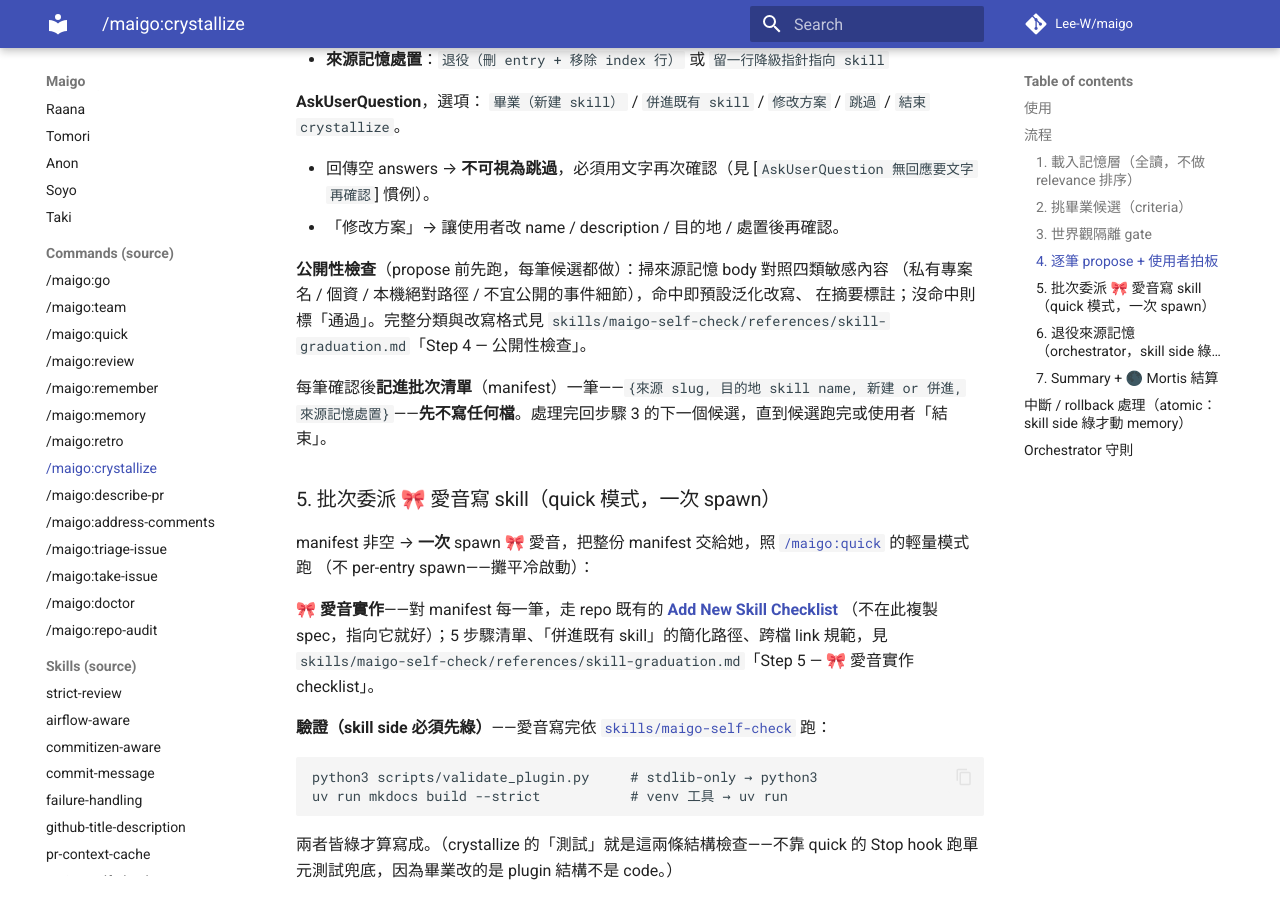
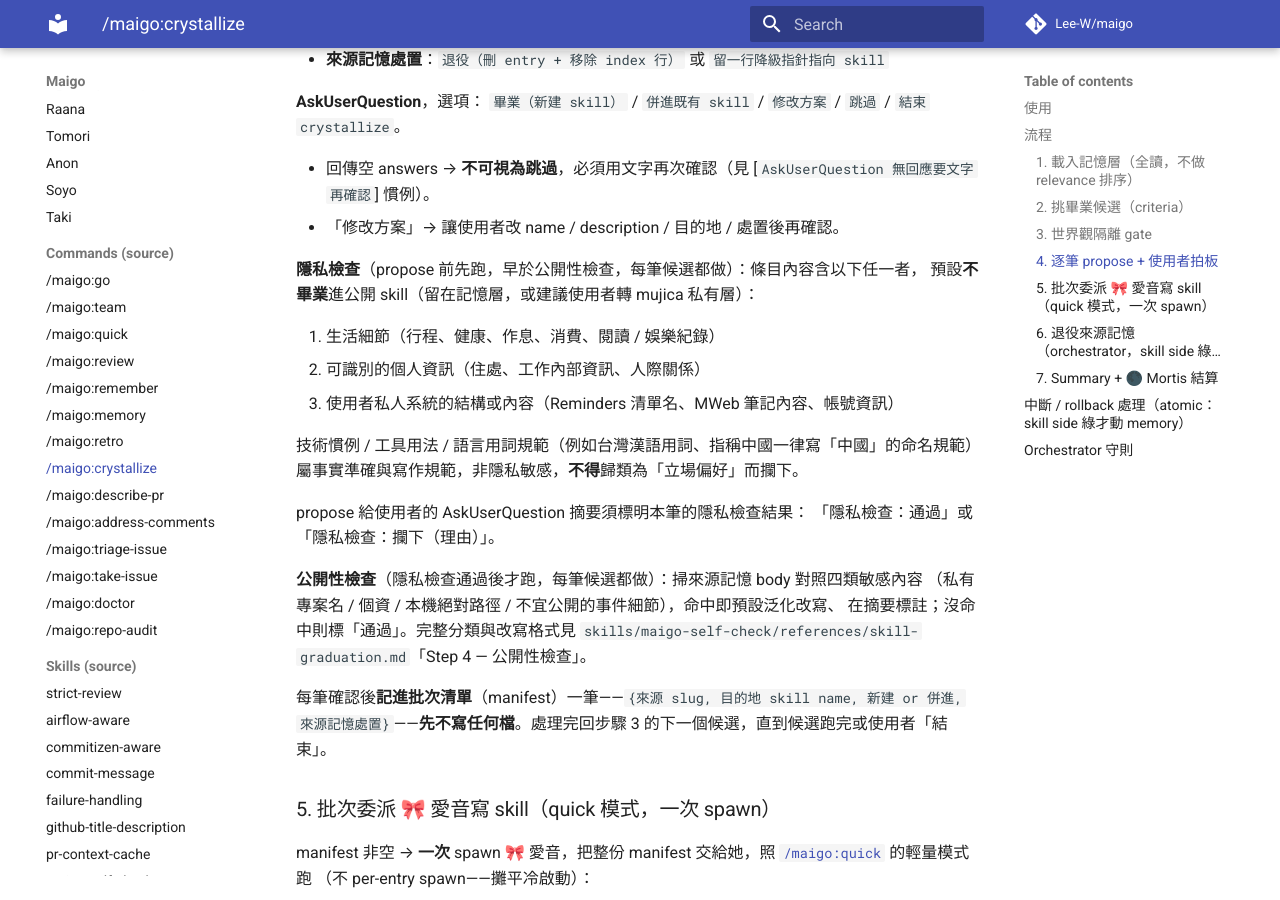
Before and after one commit to Lee-W/maigo, an MkDocs documentation site: the page built from docs/commands/crystallize.md, in a window 1280 px wide and 900 px high, scrolled down 3738 px. Built offline with MkDocs 1.6.1 and Material for MkDocs 9.7.7, drawn with Linux system fonts in a browser that asks for light colours; comment, search, counter and statistics services are not loaded.

Commit message:
feat(crystallize): add privacy gate before skill graduation
- crystallize propose 步驟新增隱私檢查：生活細節 / 可識別個資 / 私人系統內容
  預設不畢業進公開 skill；技術慣例與語言用詞規範明確排除在攔截之外
- 隱私檢查早於既有公開性檢查（閘門先於改寫），AskUserQuestion 摘要須標檢查結果
- git-workflow 新增規範：公開 repo 引用私人層檔案僅限路徑，不得複製內容

```diff
--- a/commands/crystallize.md
+++ b/commands/crystallize.md
@@ -98,7 +98,20 @@
   [`AskUserQuestion 無回應要文字再確認`] 慣例）。
 - 「修改方案」→ 讓使用者改 name / description / 目的地 / 處置後再確認。
 
-**公開性檢查**（propose 前先跑，每筆候選都做）：掃來源記憶 body 對照四類敏感內容
+**隱私檢查**（propose 前先跑，早於公開性檢查，每筆候選都做）：條目內容含以下任一者，
+預設**不畢業**進公開 skill（留在記憶層，或建議使用者轉 mujica 私有層）：
+
+1. 生活細節（行程、健康、作息、消費、閱讀 / 娛樂紀錄）
+2. 可識別的個人資訊（住處、工作內部資訊、人際關係）
+3. 使用者私人系統的結構或內容（Reminders 清單名、MWeb 筆記內容、帳號資訊）
+
+技術慣例 / 工具用法 / 語言用詞規範（例如台灣漢語用詞、指稱中國一律寫「中國」的命名規範）
+屬事實準確與寫作規範，非隱私敏感，**不得**歸類為「立場偏好」而攔下。
+
+propose 給使用者的 AskUserQuestion 摘要須標明本筆的隱私檢查結果：
+「隱私檢查：通過」或「隱私檢查：攔下（理由）」。
+
+**公開性檢查**（隱私檢查通過後才跑，每筆候選都做）：掃來源記憶 body 對照四類敏感內容
 （私有專案名 / 個資 / 本機絕對路徑 / 不宜公開的事件細節），命中即預設泛化改寫、
 在摘要標註；沒命中則標「通過」。完整分類與改寫格式見
 `skills/maigo-self-check/references/skill-graduation.md`「Step 4 — 公開性檢查」。
```
Also changed, not shown: skills/git-workflow/SKILL.md (+8 -0 lines).
